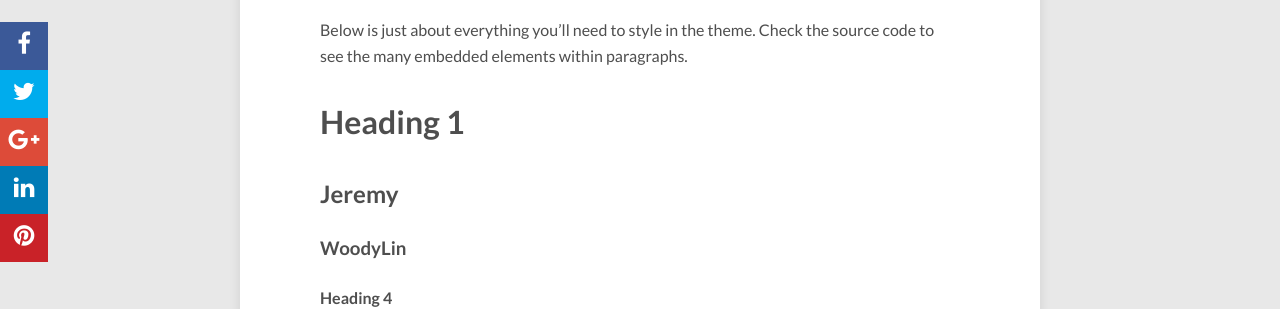
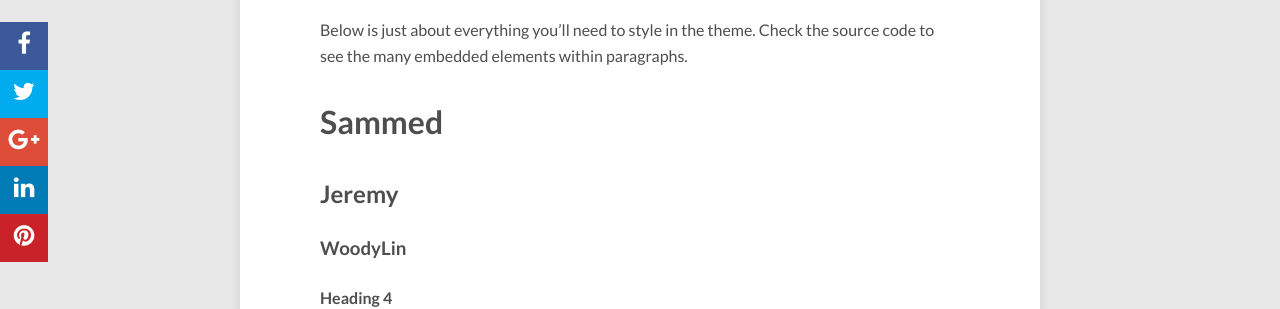
Before and after one commit to ShivareddySGn/ShivareddySGn.github.io, a Jekyll site: the page built from _posts/2016-12-02-sample-post.md, in a window 1280 px wide and 900 px high, scrolled down 544 px. Shown: the part 158-467 px from the top of the window. Built offline with Jekyll 4.4.1, drawn with Linux system fonts in a browser that asks for light colours; nearby versions of some CDN libraries; comment, search, counter and statistics services are not loaded.

Commit message:
Update 2016-12-02-sample-post.md

```diff
--- a/_posts/2016-12-02-sample-post.md
+++ b/_posts/2016-12-02-sample-post.md
@@ -13,7 +13,7 @@ image:
 
 Below is just about everything you'll need to style in the theme. Check the source code to see the many embedded elements within paragraphs.
 
-# Heading 1
+# Sammed
 
 ## Jeremy
 
```
